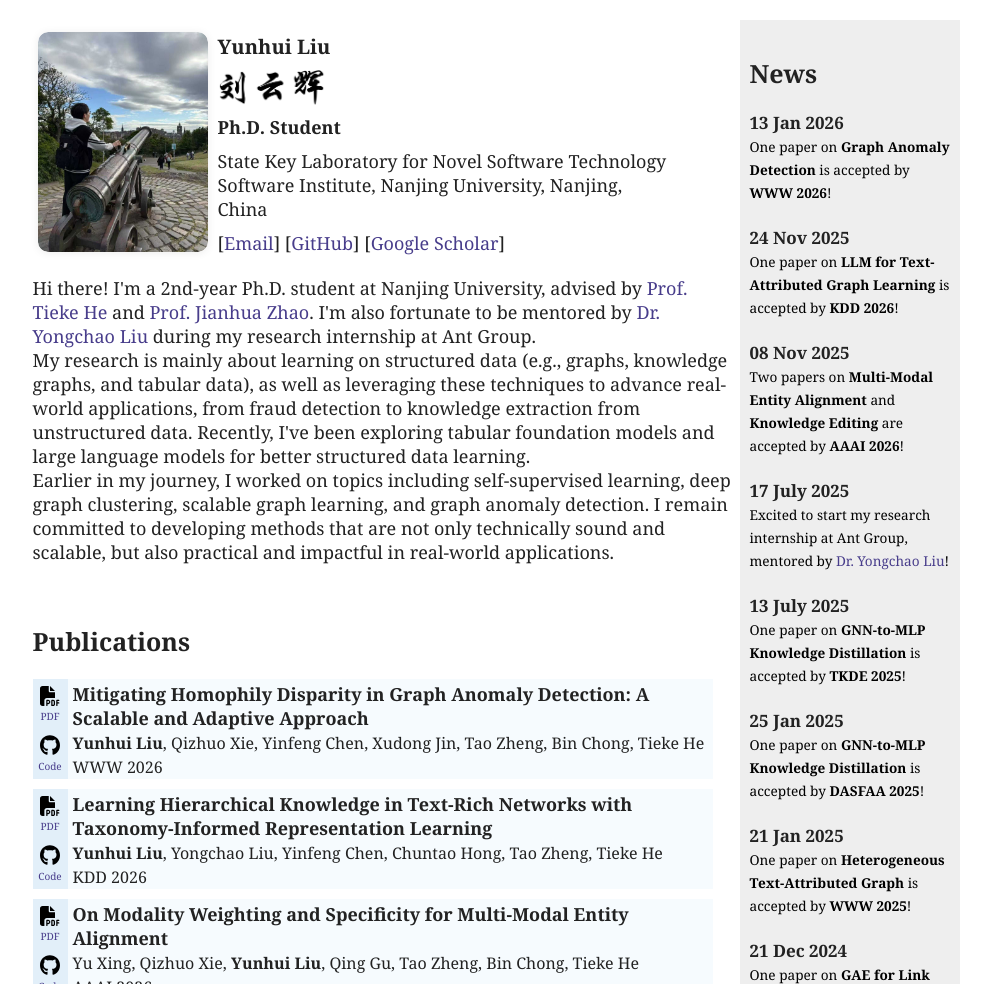
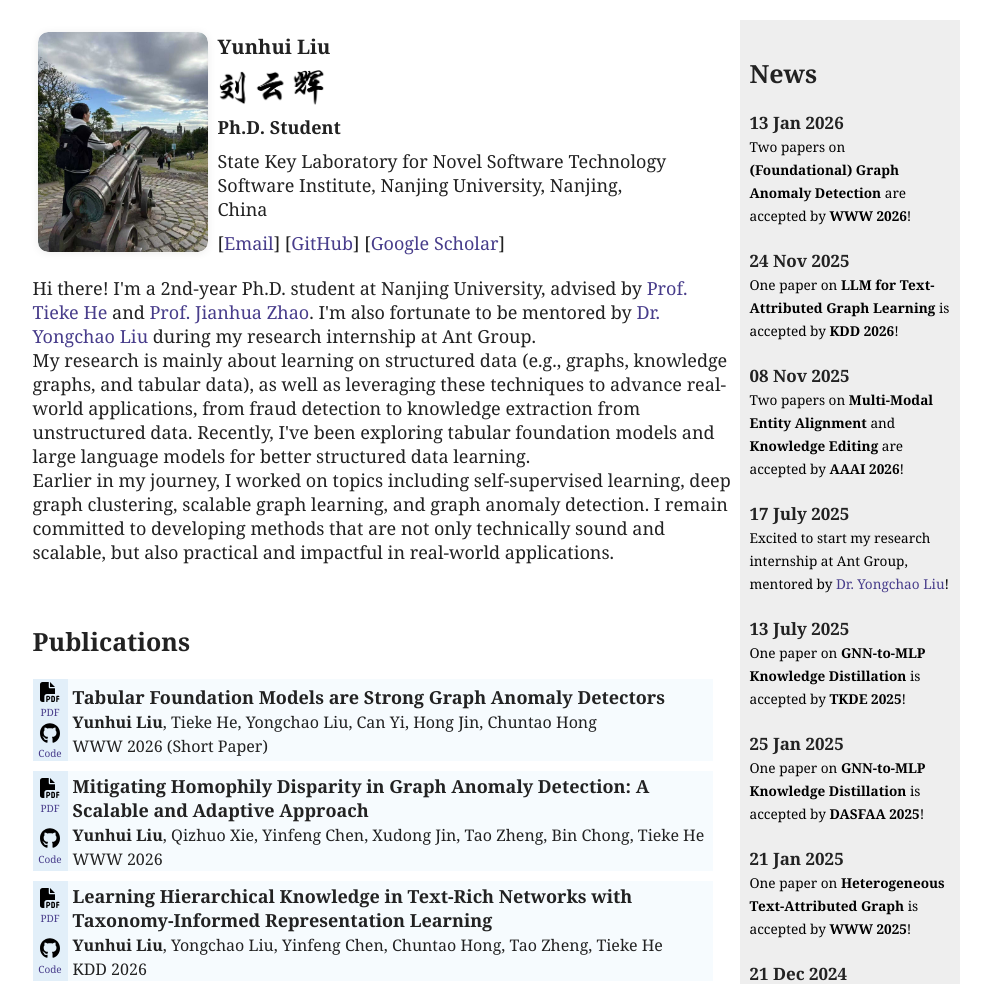
Before and after one commit to Cloudy1225/Cloudy1225.github.io, a plain HTML site: page index.html in a window 1280 px wide. Shown: the top 984 px of the page, without its empty margins (144-1135 px from the left). Drawn offline with Linux system fonts and the light colour scheme.

Commit message:
Update index.html

```diff
--- a/index.html
+++ b/index.html
@@ -17,7 +17,7 @@
 
         <b>13 Jan 2026</b><br>
         <span class="easylink">
-            One paper on <b>Graph Anomaly Detection</b> is accepted by <b>WWW 2026</b>!
+            Two papers on <b>(Foundational) Graph Anomaly Detection</b> are accepted by <b>WWW 2026</b>!
         </span><br><br>
 
         <b>24 Nov 2025</b><br>
@@ -148,6 +148,42 @@
             <br><br>
 
             <h2>Publications</h2>
+            <table>
+                <tbody>
+                    <tr>
+                        <td class="left">
+                            <a href="https://arxiv.org" target="_blank">
+                            <svg xmlns="http://www.w3.org/2000/svg" viewBox="0 0 512 512" width="20">
+                                <path d="M0 64C0 28.7 28.7 0 64 0L224 0l0 128c0 17.7 14.3 32 32 32l128 0 0 144-208 0c-35.3 0-64 28.7-64 64l0 144-48 0c-35.3 0-64-28.7-64-64L0 64zm384 64l-128 0L256 0 384 128zM176 352l32 0c30.9 0 56 25.1 56 56s-25.1 56-56 56l-16 0 0 32c0 8.8-7.2 16-16 16s-16-7.2-16-16l0-48 0-80c0-8.8 7.2-16 16-16zm32 80c13.3 0 24-10.7 24-24s-10.7-24-24-24l-16 0 0 48 16 0zm96-80l32 0c26.5 0 48 21.5 48 48l0 64c0 26.5-21.5 48-48 48l-32 0c-8.8 0-16-7.2-16-16l0-128c0-8.8 7.2-16 16-16zm32 128c8.8 0 16-7.2 16-16l0-64c0-8.8-7.2-16-16-16l-16 0 0 96 16 0zm80-112c0-8.8 7.2-16 16-16l48 0c8.8 0 16 7.2 16 16s-7.2 16-16 16l-32 0 0 32 32 0c8.8 0 16 7.2 16 16s-7.2 16-16 16l-32 0 0 48c0 8.8-7.2 16-16 16s-16-7.2-16-16l0-64 0-64z"/>
+                                <br>PDF
+                            </svg>
+                            </a>
+                        </td>
+
+                        <td rowspan="2">
+                            <span class="title">Tabular Foundation Models are Strong Graph Anomaly Detectors</span>
+                            <br>
+                            <span class="authors">
+                                <b>Yunhui Liu</b>, Tieke He, Yongchao Liu, Can Yi, Hong Jin, Chuntao Hong
+                            </span>
+                            <br>
+                            <span class="venue">WWW 2026 (Short Paper)</span>
+                        </td>
+                    </tr>
+
+                    <tr>
+                        <td class="left">
+                            <a href="https://github.com/Cloudy1225/TFM4GAD" target="_blank">
+                            <svg xmlns="http://www.w3.org/2000/svg" viewBox="0 0 496 512" width="20">
+                                <path d="M165.9 397.4c0 2-2.3 3.6-5.2 3.6-3.3 .3-5.6-1.3-5.6-3.6 0-2 2.3-3.6 5.2-3.6 3-.3 5.6 1.3 5.6 3.6zm-31.1-4.5c-.7 2 1.3 4.3 4.3 4.9 2.6 1 5.6 0 6.2-2s-1.3-4.3-4.3-5.2c-2.6-.7-5.5 .3-6.2 2.3zm44.2-1.7c-2.9 .7-4.9 2.6-4.6 4.9 .3 2 2.9 3.3 5.9 2.6 2.9-.7 4.9-2.6 4.6-4.6-.3-1.9-3-3.2-5.9-2.9zM244.8 8C106.1 8 0 113.3 0 252c0 110.9 69.8 205.8 169.5 239.2 12.8 2.3 17.3-5.6 17.3-12.1 0-6.2-.3-40.4-.3-61.4 0 0-70 15-84.7-29.8 0 0-11.4-29.1-27.8-36.6 0 0-22.9-15.7 1.6-15.4 0 0 24.9 2 38.6 25.8 21.9 38.6 58.6 27.5 72.9 20.9 2.3-16 8.8-27.1 16-33.7-55.9-6.2-112.3-14.3-112.3-110.5 0-27.5 7.6-41.3 23.6-58.9-2.6-6.5-11.1-33.3 2.6-67.9 20.9-6.5 69 27 69 27 20-5.6 41.5-8.5 62.8-8.5s42.8 2.9 62.8 8.5c0 0 48.1-33.6 69-27 13.7 34.7 5.2 61.4 2.6 67.9 16 17.7 25.8 31.5 25.8 58.9 0 96.5-58.9 104.2-114.8 110.5 9.2 7.9 17 22.9 17 46.4 0 33.7-.3 75.4-.3 83.6 0 6.5 4.6 14.4 17.3 12.1C428.2 457.8 496 362.9 496 252 496 113.3 383.5 8 244.8 8zM97.2 352.9c-1.3 1-1 3.3 .7 5.2 1.6 1.6 3.9 2.3 5.2 1 1.3-1 1-3.3-.7-5.2-1.6-1.6-3.9-2.3-5.2-1zm-10.8-8.1c-.7 1.3 .3 2.9 2.3 3.9 1.6 1 3.6 .7 4.3-.7 .7-1.3-.3-2.9-2.3-3.9-2-.6-3.6-.3-4.3 .7zm32.4 35.6c-1.6 1.3-1 4.3 1.3 6.2 2.3 2.3 5.2 2.6 6.5 1 1.3-1.3 .7-4.3-1.3-6.2-2.2-2.3-5.2-2.6-6.5-1zm-11.4-14.7c-1.6 1-1.6 3.6 0 5.9 1.6 2.3 4.3 3.3 5.6 2.3 1.6-1.3 1.6-3.9 0-6.2-1.4-2.3-4-3.3-5.6-2z"/>
+                                <br>Code
+                            </svg>
+                            </a>
+                        </td>
+                    </tr>
+                </tbody>
+            </table>
+
             <table>
                 <tbody>
                     <tr>
```
